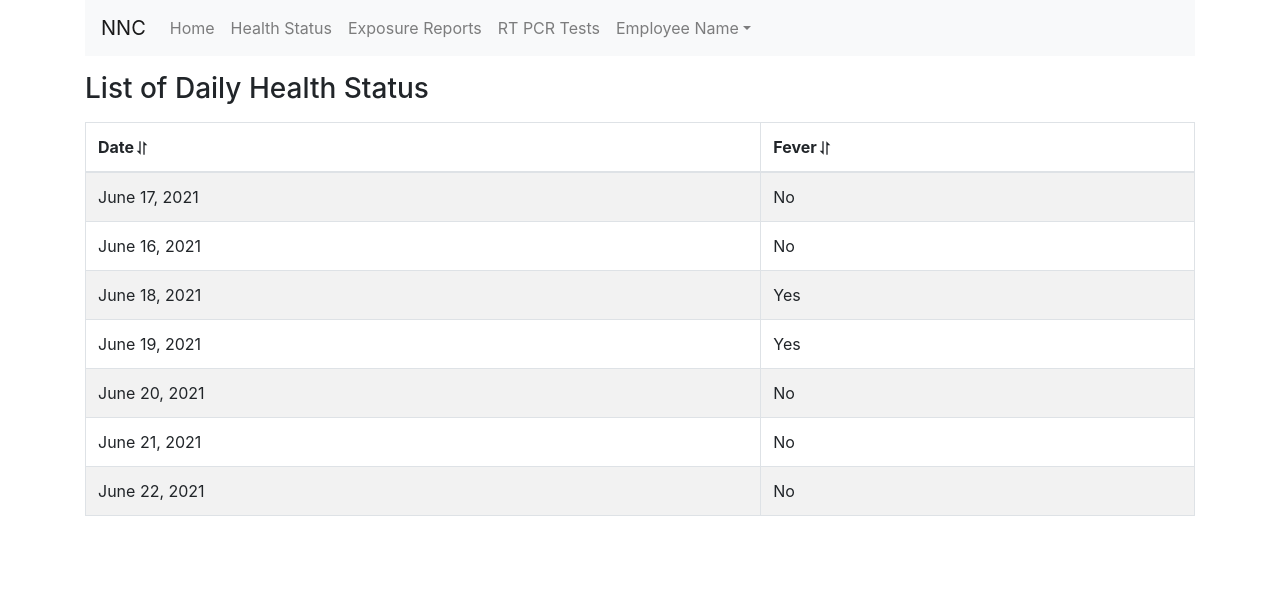
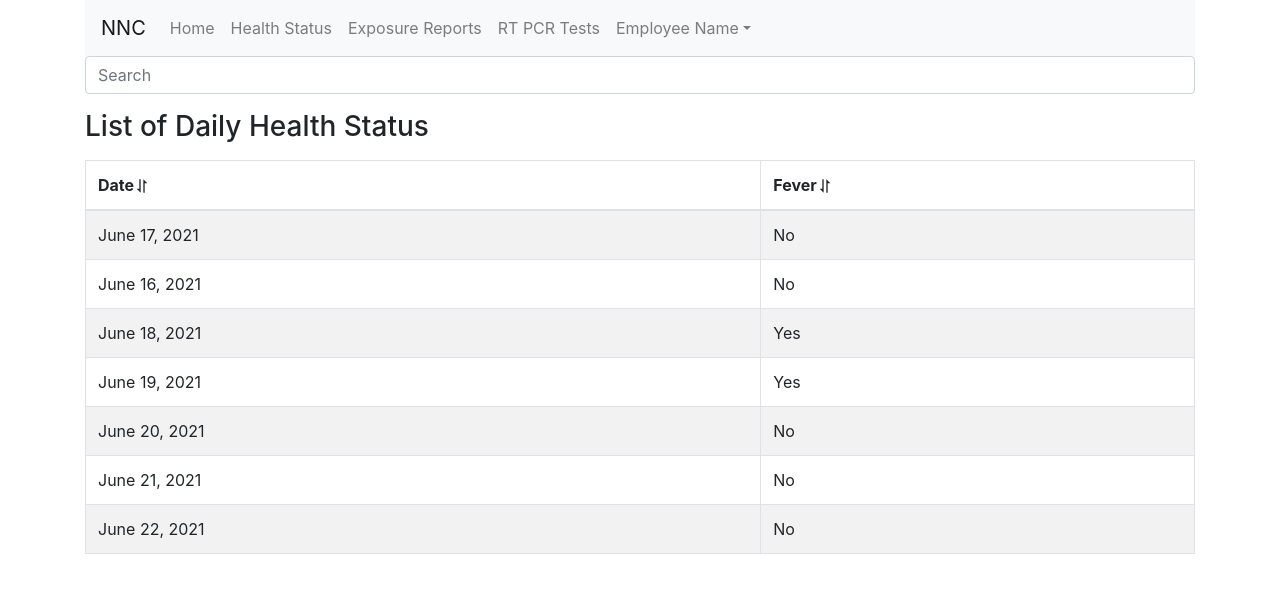
Before and after one commit to hannalalia/health-monitoring, a React (Create React App) app: page /Health in a window 1280 px wide. Shown: the top 592 px of the page. Built offline with nearby package versions, Linux system fonts and the light colour scheme.

Commit message:
add search filter to HealthStatus table

```diff
--- a/src/components/HealthStatus.js
+++ b/src/components/HealthStatus.js
@@ -1,9 +1,9 @@
 import React, {useMemo} from 'react';
 import {Table} from 'react-bootstrap';
-import {useTable,useSortBy} from 'react-table';
+import {useTable,useSortBy, useGlobalFilter} from 'react-table';
 import { MdExpandMore,MdExpandLess } from "react-icons/md";
 import { BiSort } from "react-icons/bi";
-
+import GlobalFilter from './GlobalFilter';
 
 function HealthStatus() {
     const data = useMemo(
@@ -63,16 +63,21 @@
         ],
         []
       )
-    const tableInstance = useTable({ columns, data }, useSortBy);
+    const tableInstance = useTable({ columns, data }, useGlobalFilter,useSortBy);
     const {
         getTableProps,
         getTableBodyProps,
         headerGroups,
         rows,
         prepareRow,
+        state,
+        setGlobalFilter
       } = tableInstance
+
+    const {globalFilter} = state;
     return (
     <div>
+        <GlobalFilter filter={globalFilter} setFilter={setGlobalFilter}></GlobalFilter>
         <h3 className="my-3">List of Daily Health Status</h3>
         <Table striped bordered className="my-3"{...getTableProps()}>
             <thead>
```
